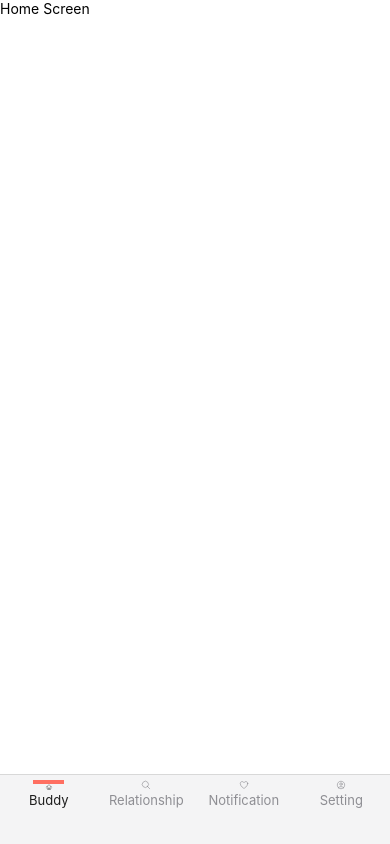
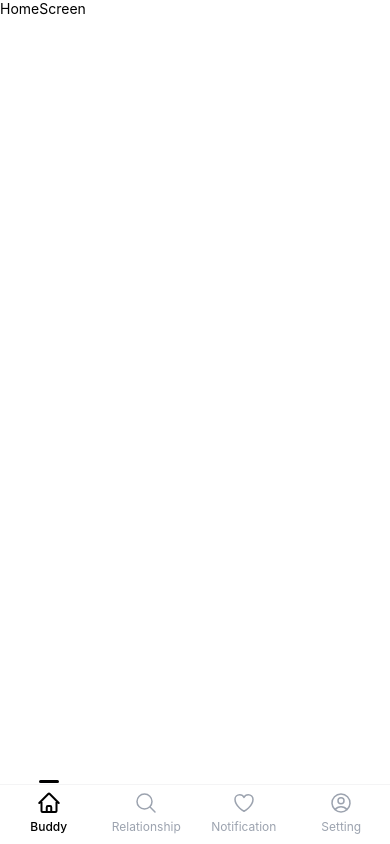
Before and after one commit to hoangphuc38/Buddy_Bound, a React Native app: screen /Tabs in a window 390 px wide. Built offline with nearby package versions, Linux system fonts and the light colour scheme.

Commit message:
fix bottom nav

```diff
--- a/package.json
+++ b/package.json
@@ -19,6 +19,7 @@
     "@react-navigation/bottom-tabs": "^7.0.12",
     "@react-navigation/native": "^7.0.7",
     "@react-navigation/native-stack": "^7.1.8",
+    "@rnmapbox/maps": "^10.1.33",
     "nativewind": "^2.0.11",
     "react": "18.3.1",
     "react-native": "0.76.3",
--- a/src/navigation/BottomTab.tsx
+++ b/src/navigation/BottomTab.tsx
@@ -1,5 +1,5 @@
 import React from 'react';
-import { View, StyleSheet, Text } from 'react-native';
+import { View, StyleSheet, Text, Dimensions, Platform } from 'react-native';
 import { HeartIcon, HomeIcon, MagnifyingGlassIcon, UserCircleIcon } from 'react-native-heroicons/outline';
 import { createBottomTabNavigator } from "@react-navigation/bottom-tabs";
 import { BottomTabParamList } from "../types/navigator.type";
@@ -10,35 +10,51 @@ import NotificationScreen from '../screens/NotificationScreen';
 import SettingScreen from '../screens/SettingScreen';
 
 const Tab = createBottomTabNavigator<BottomTabParamList>();
+const { width } = Dimensions.get('window');
+const TAB_WIDTH = width / 4;
+const TAB_BAR_HEIGHT = Platform.OS === 'ios' ? 80 : 60;
 
 const CustomTabBarIcon = ({ icon: Icon, label, focused }) => {
     return (
-        <View style={[styles.tabItemContainer, focused && styles.focusedTab]}>
-            <Icon color={focused ? '#1e1e1e' : '#8e8e93'} size={24} />
-            <Text style={[styles.tabLabel, focused && styles.focusedTabLabel]}>{label}</Text>
+        <View style={[styles.tabItemContainer]}>
+            <Icon
+                color={focused ? '#000' : '#9ca3af'}
+                size={24}
+                strokeWidth={focused ? 2 : 1.5}
+            />
+            <Text style={[
+                styles.tabLabel,
+                focused && styles.focusedTabLabel
+            ]}>
+                {label}
+            </Text>
+            {focused && <View style={styles.indicator} />}
         </View>
     );
 };
 
 const Tabs = () => {
     const insets = useSafeAreaInsets();
+
     return (
         <Tab.Navigator
             screenOptions={{
                 headerShown: false,
                 tabBarShowLabel: false,
-                tabBarStyle: { paddingBottom: insets.bottom, ...styles.tabBar },
-                tabBarLabelStyle: styles.tabBarLabel,
-                tabBarActiveTintColor: "#1e1e1e",
+                tabBarStyle: {
+                    ...styles.tabBar,
+                    height: TAB_BAR_HEIGHT + insets.bottom,
+                    paddingBottom: insets.bottom,
+                },
             }}
         >
             <Tab.Screen
-                name='HomeScreen'
+                name="HomeScreen"
                 component={HomeScreen}
                 options={{
                     tabBarIcon: ({ focused }) => (
                         <CustomTabBarIcon icon={HomeIcon} label='Buddy' focused={focused} />
-                    )
+                    ),
                 }}
             />
             <Tab.Screen
@@ -69,36 +85,39 @@ const Tabs = () => {
                 }}
             />
         </Tab.Navigator>
-    )
-}
+    );
+};
 
 const styles = StyleSheet.create({
     tabBar: {
-        height: 70,
-        backgroundColor: '#f4f4f5',
-    },
-    tabBarLabel: {
-        fontSize: 12,
-        marginBottom: 4,
+        backgroundColor: '#ffffff',
+        borderTopWidth: 1,
+        borderTopColor: '#f4f4f5',
+        paddingTop: 8,
     },
     tabItemContainer: {
         alignItems: 'center',
         justifyContent: 'center',
-        height: '100%',
-        width: '100%',
-    },
-    focusedTab: {
-        borderTopWidth: 4,
-        borderTopColor: '#FF6F61',
+        width: TAB_WIDTH,
+        position: 'relative',
     },
     tabLabel: {
-        fontSize: 13,
-        marginTop: 2,
-        color: '#8e8e93',
+        fontSize: 12,
+        marginTop: 4,
+        color: '#9ca3af',
     },
     focusedTabLabel: {
-        color: '#1e1e1e',
+        color: '#000',
+        fontWeight: '500',
     },
+    indicator: {
+        position: 'absolute',
+        top: -11,
+        width: 20,
+        height: 3,
+        backgroundColor: '#000',
+        borderRadius: 2,
+    }
 });
 
 export default Tabs;
--- a/src/screens/HomeScreen.tsx
+++ b/src/screens/HomeScreen.tsx
@@ -1,12 +1,13 @@
-import { Text, View } from "react-native"
-import { TabsScreenProps } from "../types/navigator.type"
+import { Text, View } from 'react-native';
+import { TabsScreenProps } from '../types/navigator.type';
+import React from 'react';
 
 const HomeScreen = ({ navigation }: TabsScreenProps) => {
     return (
         <View className="flex flex-1 h-full w-full">
-            <Text>Home Screen</Text>
+            <Text>HomeScreen</Text>
         </View>
-    )
-}
+    );
+};
 
 export default HomeScreen;
```
Also changed, not shown: src/screens/LocationScreen.tsx (added), 2 other files (tests, documents, lock files or other folders).
